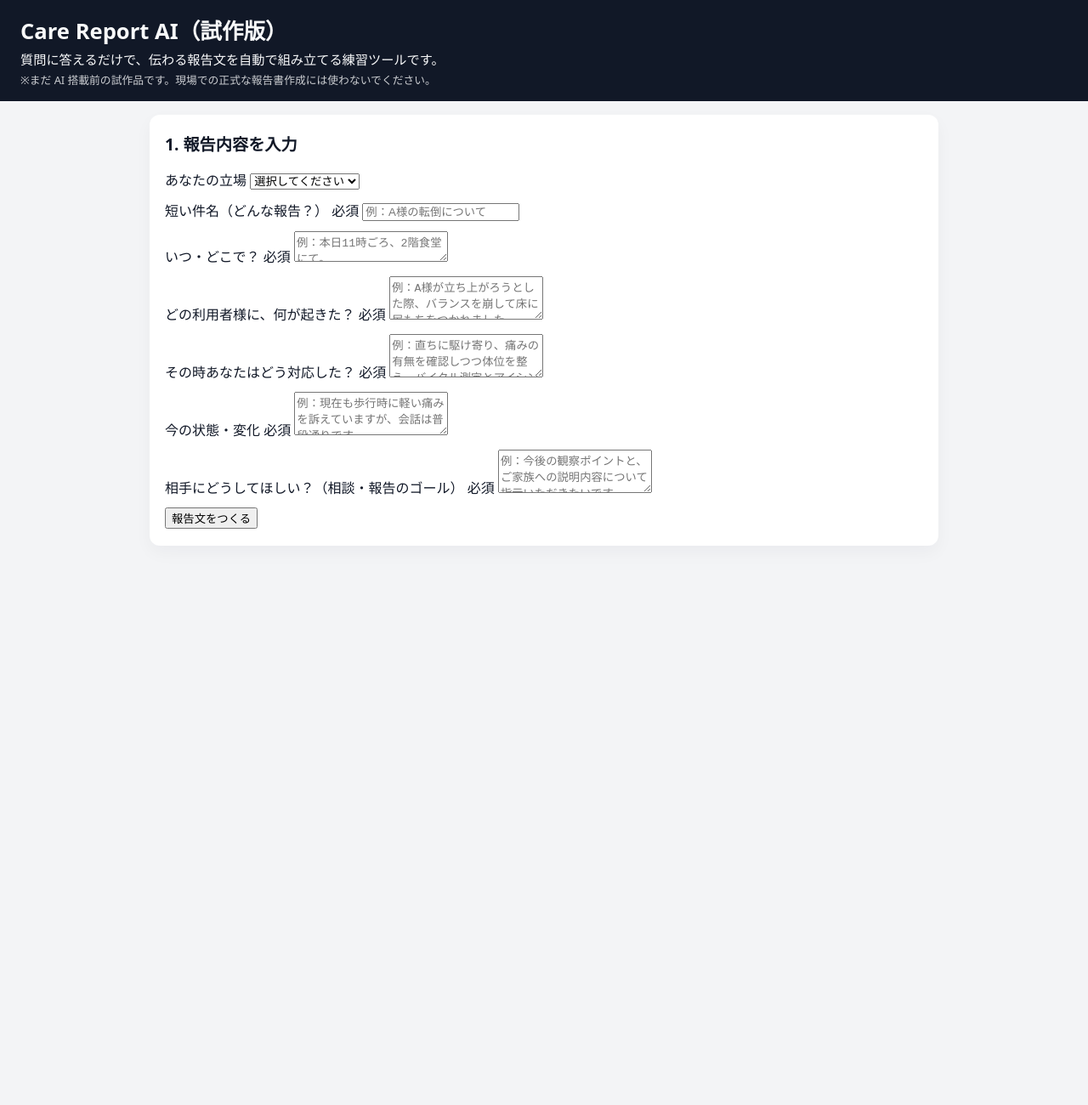
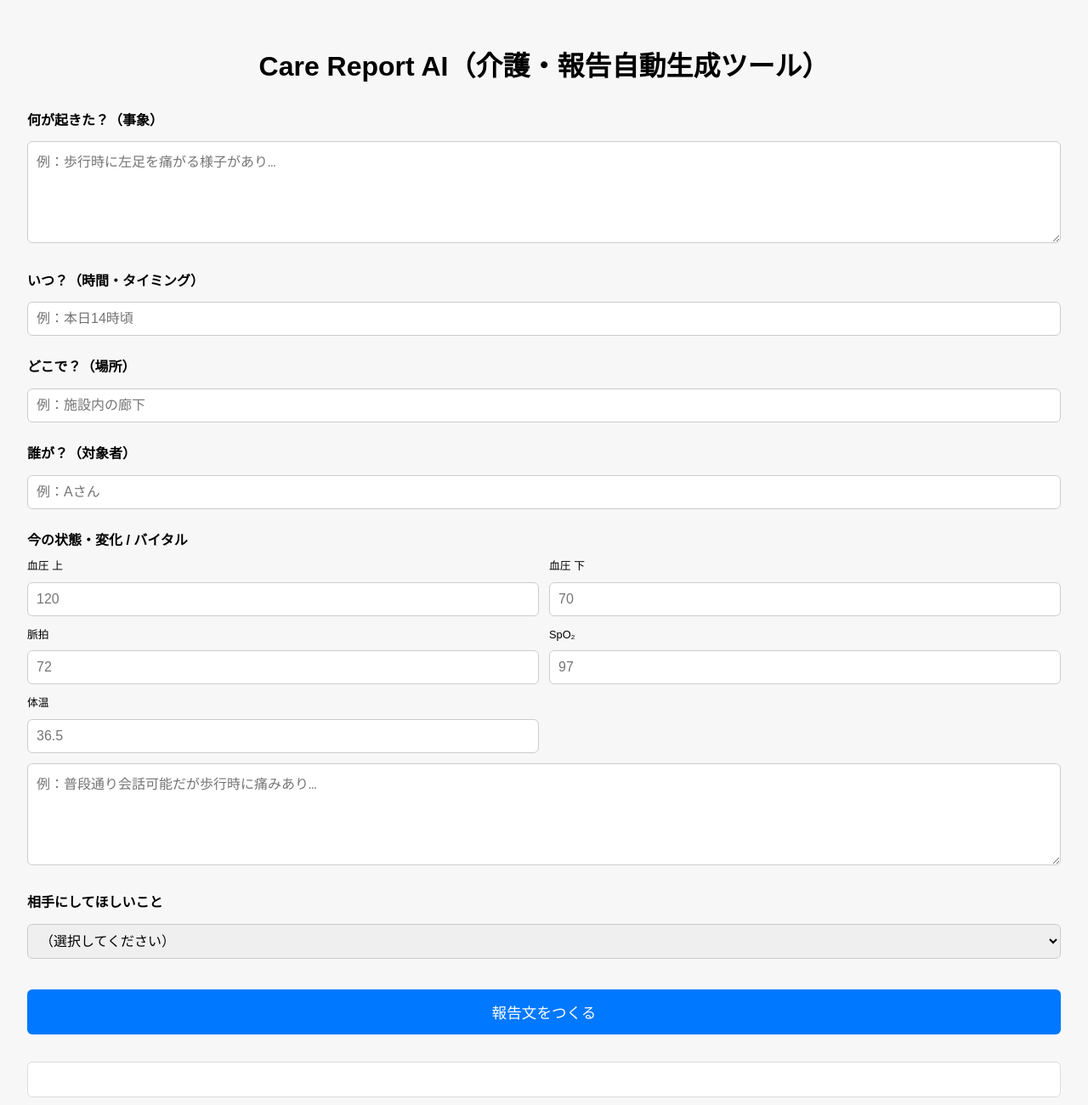
Before and after one commit to ryogranres-ui/care-report-ai, a plain HTML site: page index.html in a window 1280 px wide. Shown: the whole page at 85% size. Before the commit the page ends 800 px from the top, so only its background shows below. Drawn offline with Linux system fonts and the light colour scheme.

Commit message:
Add vital input and rebuild UI

```diff
--- a/app.js
+++ b/app.js
@@ -1,79 +1,97 @@
-// Care Report AI 試作版
-// フォーム入力から報告文を自動生成するだけのシンプル版です。
+const eventDetailInput = document.getElementById("eventDetail");
+const eventTimeInput = document.getElementById("eventTime");
+const eventPlaceInput = document.getElementById("eventPlace");
+const eventPersonInput = document.getElementById("eventPerson");
 
-document.addEventListener("DOMContentLoaded", () => {
-  const form = document.getElementById("reportForm");
-  const roleInput = document.getElementById("role");
-  const titleInput = document.getElementById("title");
-  const whenWhereInput = document.getElementById("whenWhere");
-  const whatHappenedInput = document.getElementById("whatHappened");
-  const yourActionInput = document.getElementById("yourAction");
-  const currentStatusInput = document.getElementById("currentStatus");
-  const requestToOtherInput = document.getElementById("requestToOther");
+const vitalBpHighInput = document.getElementById("vitalBpHigh");
+const vitalBpLowInput = document.getElementById("vitalBpLow");
+const vitalPulseInput = document.getElementById("vitalPulse");
+const vitalSpo2Input = document.getElementById("vitalSpo2");
+const vitalTempInput = document.getElementById("vitalTemp");
 
-  const resultSection = document.getElementById("resultSection");
-  const reportOutput = document.getElementById("reportOutput");
-  const copyBtn = document.getElementById("copyBtn");
+const currentStateInput = document.getElementById("currentState");
 
-  // フォーム送信時に報告文を生成
-  form.addEventListener("submit", (e) => {
-    e.preventDefault();
+const requestActionInput = document.getElementById("requestAction");
+const outputArea = document.getElementById("output");
+const generateBtn = document.getElementById("generate");
 
-    const role = roleInput.value || "職員";
-    const title = titleInput.value.trim();
-    const whenWhere = whenWhereInput.value.trim();
-    const whatHappened = whatHappenedInput.value.trim();
-    const yourAction = yourActionInput.value.trim();
-    const currentStatus = currentStatusInput.value.trim();
-    const requestToOther = requestToOtherInput.value.trim();
+generateBtn.addEventListener("click", () => {
+  let lines = [];
 
-    if (!title || !whenWhere || !whatHappened || !yourAction || !currentStatus || !requestToOther) {
-      alert("必須項目を入力してください。");
-      return;
+  // 何が起きた？
+  if (eventDetailInput.value.trim()) {
+    lines.push("■ 何が起きた？");
+    lines.push(eventDetailInput.value.trim());
+    lines.push("");
+  }
+
+  // いつ？
+  if (eventTimeInput.value.trim()) {
+    lines.push("■ いつ？");
+    lines.push(eventTimeInput.value.trim());
+    lines.push("");
+  }
+
+  // どこで？
+  if (eventPlaceInput.value.trim()) {
+    lines.push("■ どこで？");
+    lines.push(eventPlaceInput.value.trim());
+    lines.push("");
+  }
+
+  // 誰が？
+  if (eventPersonInput.value.trim()) {
+    lines.push("■ 誰が？");
+    lines.push(eventPersonInput.value.trim());
+    lines.push("");
+  }
+
+  // 今の状態 / バイタル
+  let stateLines = [];
+
+  // バイタル
+  if (
+    vitalBpHighInput.value ||
+    vitalBpLowInput.value ||
+    vitalPulseInput.value ||
+    vitalSpo2Input.value ||
+    vitalTempInput.value
+  ) {
+    let v = "【バイタル】";
+
+    if (vitalBpHighInput.value && vitalBpLowInput.value) {
+      v += ` 血圧 ${vitalBpHighInput.value}/${vitalBpLowInput.value} mmHg`;
+    }
+    if (vitalPulseInput.value) {
+      v += `｜脈拍 ${vitalPulseInput.value} 回/分`;
+    }
+    if (vitalSpo2Input.value) {
+      v += `｜SpO₂ ${vitalSpo2Input.value}%`;
+    }
+    if (vitalTempInput.value) {
+      v += `｜体温 ${vitalTempInput.value}℃`;
     }
 
-    // 報告文のひな型
-    const reportText = [
-      `【件名】`,
-      `${title}`,
-      ``,
-      `【報告者】`,
-      `${role}`,
-      ``,
-      `【経緯】`,
-      `${whenWhere}`,
-      `${whatHappened}`,
-      ``,
-      `【対応】`,
-      `${yourAction}`,
-      ``,
-      `【現在の状態】`,
-      `${currentStatus}`,
-      ``,
-      `【相談・依頼】`,
-      `${requestToOther}`,
-    ].join("\n");
+    stateLines.push(v);
+  }
 
-    // 表示
-    reportOutput.value = reportText;
-    resultSection.classList.remove("hidden");
+  // 今の様子コメント
+  if (currentStateInput.value.trim()) {
+    stateLines.push(currentStateInput.value.trim());
+  }
 
-    // 上まで自動スクロール（スマホ用）
-    resultSection.scrollIntoView({ behavior: "smooth", block: "start" });
-  });
+  if (stateLines.length > 0) {
+    lines.push("■ 今の状態・変化");
+    lines.push(stateLines.join("\n"));
+    lines.push("");
+  }
 
-  // コピー機能
-  copyBtn.addEventListener("click", async () => {
-    if (!reportOutput.value) return;
+  // 相手にしてほしいこと
+  if (requestActionInput.value.trim()) {
+    lines.push("■ 相手にしてほしいこと");
+    lines.push(requestActionInput.value.trim());
+  }
 
-    try {
-      await navigator.clipboard.writeText(reportOutput.value);
-      copyBtn.textContent = "コピーしました ✓";
-      setTimeout(() => {
-        copyBtn.textContent = "報告文をコピー";
-      }, 1500);
-    } catch (err) {
-      alert("コピーに失敗しました。手動で選択してコピーしてください。");
-    }
-  });
+  // 出力
+  outputArea.textContent = lines.join("\n");
 });
--- a/index.html
+++ b/index.html
@@ -2,154 +2,169 @@
 <html lang="ja">
 <head>
   <meta charset="UTF-8" />
-  <title>Care Report AI（試作版）</title>
-  <meta name="viewport" content="width=device-width, initial-scale=1" />
-  <link rel="stylesheet" href="app.css" />
+  <meta name="viewport" content="width=device-width, initial-scale=1.0" />
+  <title>Care Report AI（介護・報告自動生成ツール）</title>
+
+  <style>
+    body {
+      font-family: sans-serif;
+      background: #f7f7f7;
+      padding: 24px;
+      line-height: 1.6;
+    }
+
+    h1 {
+      text-align: center;
+      margin-bottom: 24px;
+    }
+
+    .form__group {
+      margin-bottom: 24px;
+    }
+
+    .form__label {
+      font-weight: bold;
+      display: block;
+      margin-bottom: 8px;
+    }
+
+    .form__input,
+    .form__textarea,
+    select {
+      width: 100%;
+      padding: 10px;
+      font-size: 1rem;
+      margin-top: 4px;
+      border: 1px solid #ccc;
+      border-radius: 6px;
+      box-sizing: border-box;
+    }
+
+    .form__textarea {
+      height: 120px;
+      resize: vertical;
+    }
+
+    .vital-grid {
+      display: grid;
+      grid-template-columns: repeat(2, minmax(0, 1fr));
+      gap: 12px;
+      margin-bottom: 8px;
+    }
+
+    .vital-item label {
+      font-size: 0.8rem;
+      display: block;
+      margin-bottom: 4px;
+    }
+
+    .btn {
+      width: 100%;
+      padding: 14px 20px;
+      font-size: 1.1rem;
+      border: none;
+      border-radius: 6px;
+      cursor: pointer;
+      margin-top: 12px;
+    }
+
+    .btn--primary {
+      background: #0078ff;
+      color: white;
+    }
+
+    .output {
+      margin-top: 32px;
+      padding: 20px;
+      background: white;
+      border-radius: 6px;
+      border: 1px solid #ddd;
+      white-space: pre-wrap;
+    }
+  </style>
 </head>
+
 <body>
-  <header class="header">
-    <h1>Care Report AI（試作版）</h1>
-    <p class="header__subtitle">
-      質問に答えるだけで、伝わる報告文を自動で組み立てる練習ツールです。
-    </p>
-    <p class="header__note">
-      ※まだ AI 搭載前の試作品です。現場での正式な報告書作成には使わないでください。
-    </p>
-  </header>
+  <h1>Care Report AI（介護・報告自動生成ツール）</h1>
 
-  <main class="container">
-    <!-- 1. 入力フォーム -->
-    <section class="card">
-      <h2 class="card__title">1. 報告内容を入力</h2>
+  <!-- 何が起きた？ -->
+  <div class="form__group">
+    <label class="form__label">何が起きた？（事象）</label>
+    <textarea id="eventDetail" class="form__textarea" placeholder="例：歩行時に左足を痛がる様子があり…"></textarea>
+  </div>
 
-      <form id="reportForm" class="form">
-        <!-- 立場 -->
-        <div class="form__group">
-          <label for="role" class="form__label">あなたの立場</label>
-          <select id="role" class="form__select">
-            <option value="">選択してください</option>
-            <option value="新人職員">新人</option>
-            <option value="中堅職員">中堅</option>
-            <option value="管理者・リーダー">管理者・リーダー</option>
-          </select>
-        </div>
+  <!-- いつ？ -->
+  <div class="form__group">
+    <label class="form__label">いつ？（時間・タイミング）</label>
+    <input type="text" id="eventTime" class="form__input" placeholder="例：本日14時頃" />
+  </div>
 
-        <!-- 件名 -->
-        <div class="form__group">
-          <label for="title" class="form__label">
-            短い件名（どんな報告？） <span class="form__required">必須</span>
-          </label>
-          <input
-            id="title"
-            type="text"
-            class="form__input"
-            placeholder="例：A様の転倒について"
-            required
-          />
-        </div>
+  <!-- どこで？ -->
+  <div class="form__group">
+    <label class="form__label">どこで？（場所）</label>
+    <input type="text" id="eventPlace" class="form__input" placeholder="例：施設内の廊下" />
+  </div>
 
-        <!-- いつ・どこで -->
-        <div class="form__group">
-          <label for="whenWhere" class="form__label">
-            いつ・どこで？ <span class="form__required">必須</span>
-          </label>
-          <textarea
-            id="whenWhere"
-            class="form__textarea"
-            rows="2"
-            placeholder="例：本日11時ごろ、2階食堂にて。"
-            required
-          ></textarea>
-        </div>
+  <!-- 誰が？ -->
+  <div class="form__group">
+    <label class="form__label">誰が？（対象者）</label>
+    <input type="text" id="eventPerson" class="form__input" placeholder="例：Aさん" />
+  </div>
 
-        <!-- どの利用者様に、何が起きた？ -->
-        <div class="form__group">
-          <label for="whatHappened" class="form__label">
-            どの利用者様に、何が起きた？ <span class="form__required">必須</span>
-          </label>
-          <textarea
-            id="whatHappened"
-            class="form__textarea"
-            rows="3"
-            placeholder="例：A様が立ち上がろうとした際、バランスを崩して床に尻もちをつかれました。"
-            required
-          ></textarea>
-        </div>
+  <!-- 今の状態・変化 / バイタル -->
+  <div class="form__group">
+    <label class="form__label">今の状態・変化 / バイタル</label>
 
-        <!-- その時どう対応した？ -->
-        <div class="form__group">
-          <label for="yourAction" class="form__label">
-            その時あなたはどう対応した？ <span class="form__required">必須</span>
-          </label>
-          <textarea
-            id="yourAction"
-            class="form__textarea"
-            rows="3"
-            placeholder="例：直ちに駆け寄り、痛みの有無を確認しつつ体位を整え、バイタル測定とアイシングを行いました。"
-            required
-          ></textarea>
-        </div>
+    <div class="vital-grid">
+      <div class="vital-item">
+        <label>血圧 上</label>
+        <input type="number" id="vitalBpHigh" class="form__input" placeholder="120" />
+      </div>
 
-        <!-- 今の状態・変化 -->
-        <div class="form__group">
-          <label for="currentStatus" class="form__label">
-            今の状態・変化 <span class="form__required">必須</span>
-          </label>
-          <textarea
-            id="currentStatus"
-            class="form__textarea"
-            rows="3"
-            placeholder="例：現在も歩行時に軽い痛みを訴えていますが、会話は普段通りです。"
-            required
-          ></textarea>
-        </div>
+      <div class="vital-item">
+        <label>血圧 下</label>
+        <input type="number" id="vitalBpLow" class="form__input" placeholder="70" />
+      </div>
 
-        <!-- 相手にどうしてほしい？ -->
-        <div class="form__group">
-          <label for="requestToOther" class="form__label">
-            相手にどうしてほしい？（相談・報告のゴール） <span class="form__required">必須</span>
-          </label>
-          <textarea
-            id="requestToOther"
-            class="form__textarea"
-            rows="3"
-            placeholder="例：今後の観察ポイントと、ご家族への説明内容について指示いただきたいです。"
-            required
-          ></textarea>
-        </div>
+      <div class="vital-item">
+        <label>脈拍</label>
+        <input type="number" id="vitalPulse" class="form__input" placeholder="72" />
+      </div>
 
-        <!-- ボタン -->
-        <div class="form__actions">
-          <button type="submit" id="generateBtn" class="btn btn--primary">
-            報告文をつくる
-          </button>
-        </div>
-      </form>
-    </section>
+      <div class="vital-item">
+        <label>SpO₂</label>
+        <input type="number" id="vitalSpo2" class="form__input" placeholder="97" />
+      </div>
 
-    <!-- 2. 生成された報告文 -->
-    <section id="resultSection" class="card result hidden">
-      <h2 class="card__title">2. 生成された報告文</h2>
+      <div class="vital-item">
+        <label>体温</label>
+        <input type="number" id="vitalTemp" class="form__input" placeholder="36.5" step="0.1" />
+      </div>
+    </div>
 
-      <p class="result__note">
-        以下の文面を、必要に応じて加筆・修正してお使いください。
-      </p>
+    <textarea id="currentState" class="form__textarea" placeholder="例：普段通り会話可能だが歩行時に痛みあり…"></textarea>
+  </div>
 
-      <textarea
-        id="reportOutput"
-        class="result__textarea"
-        rows="12"
-        readonly
-      ></textarea>
+  <!-- 相手にしてほしいこと（選択） -->
+  <div class="form__group">
+    <label class="form__label">相手にしてほしいこと</label>
+    <select id="requestAction">
+      <option value="">（選択してください）</option>
+      <option value="確認をお願いします">確認をお願いします</option>
+      <option value="対応をお願いします">対応をお願いします</option>
+      <option value="判断をお願いします">判断をお願いします</option>
+      <option value="共有のみです">共有のみです</option>
+    </select>
+  </div>
 
-      <div class="form__actions">
-        <button type="button" id="copyBtn" class="btn">
-          報告文をコピー
-        </button>
-      </div>
-    </section>
-  </main>
+  <!-- 文章生成ボタン -->
+  <button id="generate" class="btn btn--primary">報告文をつくる</button>
 
-  <script src="app.js" defer></script>
+  <!-- 出力 -->
+  <div id="output" class="output"></div>
+
+  <!-- Script -->
+  <script src="app.js"></script>
 </body>
+
 </html>
```
